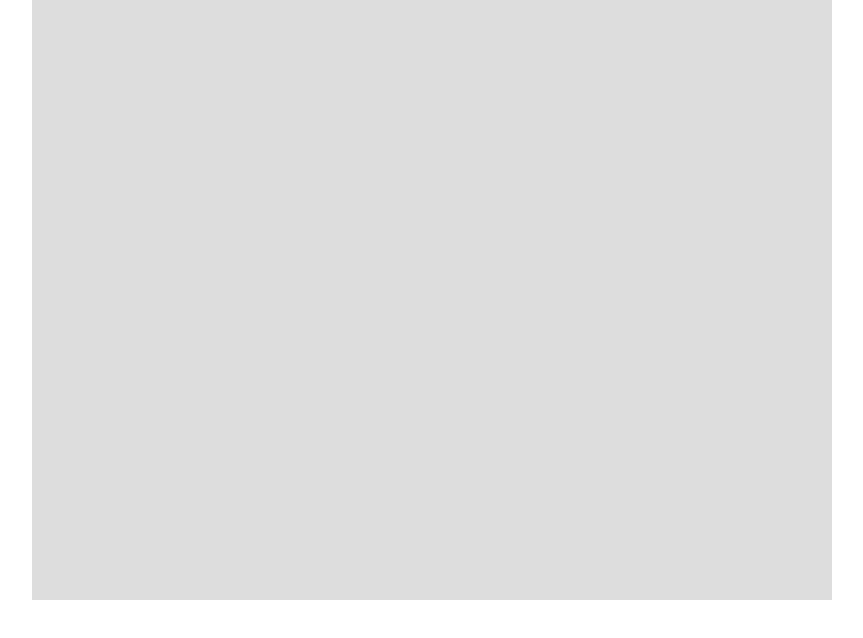
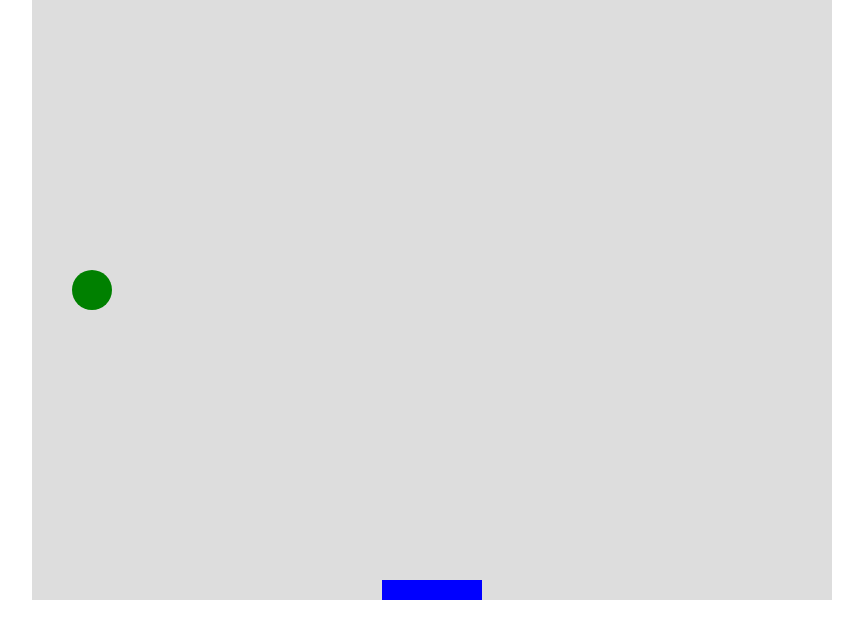
Before and after one commit to denn-yakovlev/arkanoid, a plain HTML site: page index.html in a window 1280 px wide. Shown: the whole page, without its empty margins (208-1071 px from the left). Drawn offline with Linux system fonts and the light colour scheme.

Commit message:
ball & pad movement

```diff
--- a/index.html
+++ b/index.html
@@ -12,9 +12,7 @@
 
 <canvas id="myCanvas" width="800px" height="600px"></canvas>
 
-<script>
-	// JavaScript code goes here
-</script>
+<script src="main.js"></script>
 
 </body>
 </html>
--- /dev/null
+++ b/main.js
@@ -0,0 +1,119 @@
+let canvas = document.getElementById("myCanvas");
+let ctx = canvas.getContext("2d");
+
+// ctx.beginPath();
+// ctx.rect(20, 40, 50, 50);
+// ctx.fillStyle = "#FF0000";
+// ctx.fill();
+// ctx.closePath();
+
+
+
+// ctx.beginPath();
+// ctx.rect(160, 10, 100, 40);
+// ctx.strokeStyle = "rgba(0, 0, 255, 0.5)";
+// ctx.stroke();
+// ctx.closePath();
+
+let ball = {
+    x: 100,
+    y: 100,
+    dx: 5,
+    dy: -5,
+    radius: 20,
+    color: "green",
+    draw() {
+        ctx.beginPath();
+        ctx.arc(this.x, this.y, this.radius, 0, Math.PI * 2, false);
+        ctx.fillStyle = this.color;
+        ctx.fill();
+        ctx.closePath();
+        this.x += this.dx;
+        this.y += this.dy;
+    },
+    onWallHit: Function(),
+}
+
+function checkCollisions() {
+    let wall;
+    if (ball.x < ball.radius) {
+        wall = "left";
+    }
+    else if (ball.x + ball.radius > canvas.width) {
+        wall = "right";
+    }
+    else if (ball.y < ball.radius) {
+        wall = "top";
+    }
+    else if (ball.y + ball.radius > canvas.height) {
+        wall = "bottom";
+    }
+    ball.onWallHit(wall)
+}
+
+let pad = {
+    x: 0,
+    y: 0,
+    height: 20,
+    width: 100,
+    color: "blue",
+    draw() {
+        ctx.beginPath();
+        ctx.rect(this.x, this.y, this.width, this.height);
+        ctx.fillStyle = this.color;
+        ctx.fill();
+        ctx.closePath();
+    }
+}
+
+pad.x = (canvas.width - pad.width)/2;
+pad.y = canvas.height - pad.height;
+
+function drawAll() {
+    ctx.clearRect(0, 0, canvas.width, canvas.height);
+    ball.draw();
+    pad.draw();
+    checkCollisions();
+    requestAnimationFrame(drawAll);
+}
+
+ball.onWallHit = function (wall) {
+    if (wall === "left" || wall === "right") {
+        this.dx = -this.dx;
+    }
+    else if (wall === "top") {
+        this.dy = -this.dy;
+    }
+    else if (wall === "bottom") {
+        this.dy = -this.dy;
+        //alert("Game over");
+    }
+};
+
+drawAll();
+document.addEventListener("keydown", keyDownHandler, false);
+document.addEventListener("keyup", keyUpHandler, false);
+document.addEventListener("mousemove", mouseMoveHandler, false);
+
+function keyDownHandler(e) {
+    if (e.keyCode == 39) {
+        rightPressed = true;
+    }
+    else if (e.keyCode == 37) {
+        leftPressed = true;
+    }
+}
+function keyUpHandler(e) {
+    if (e.keyCode == 39) {
+        rightPressed = false;
+    }
+    else if (e.keyCode == 37) {
+        leftPressed = false;
+    }
+}
+function mouseMoveHandler(e) {
+    var relativeX = e.clientX - canvas.offsetLeft;
+    if (relativeX > 0 && relativeX < canvas.width) {
+        pad.x = relativeX - pad.width / 2;
+    }
+}
```
